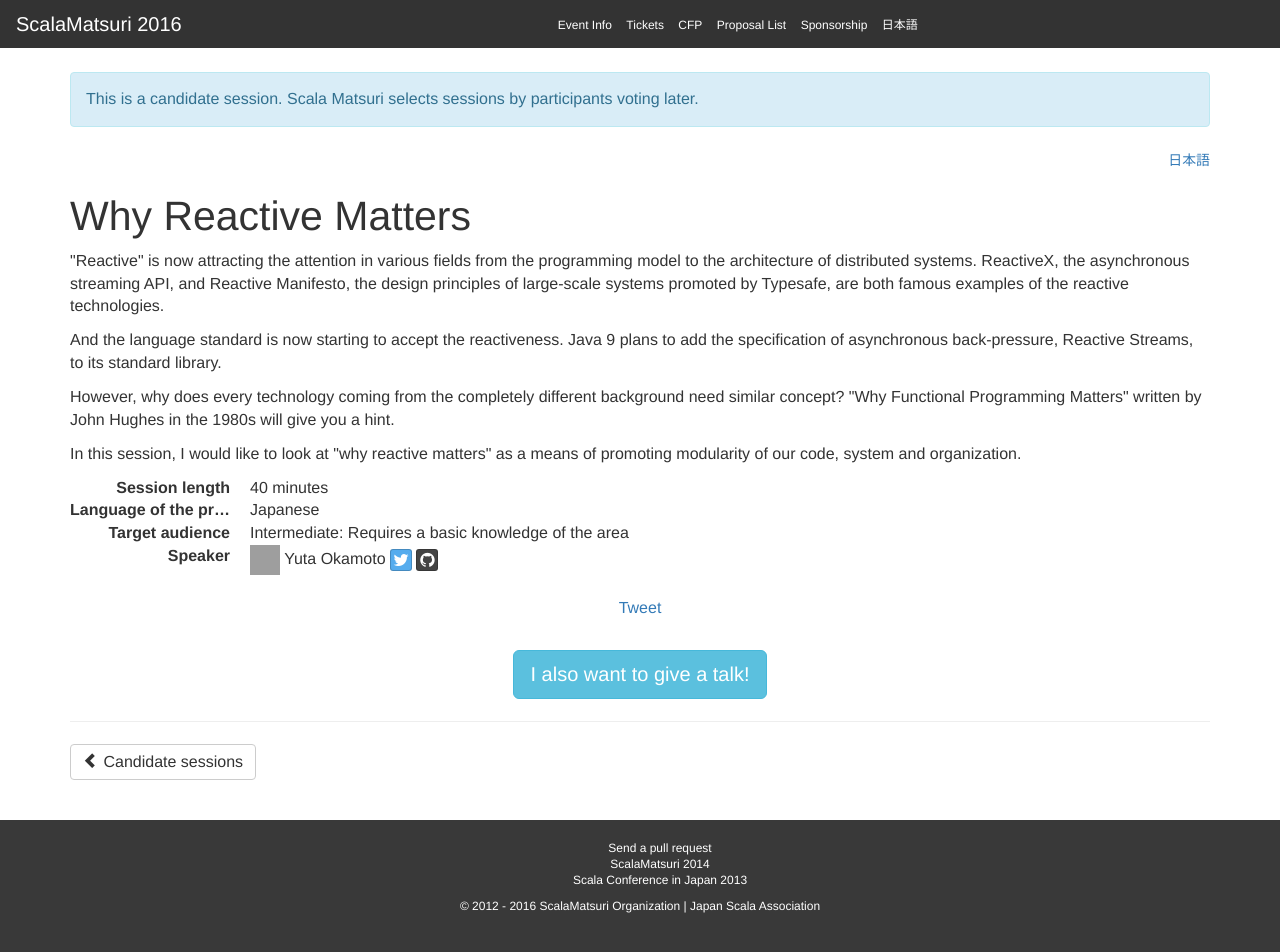
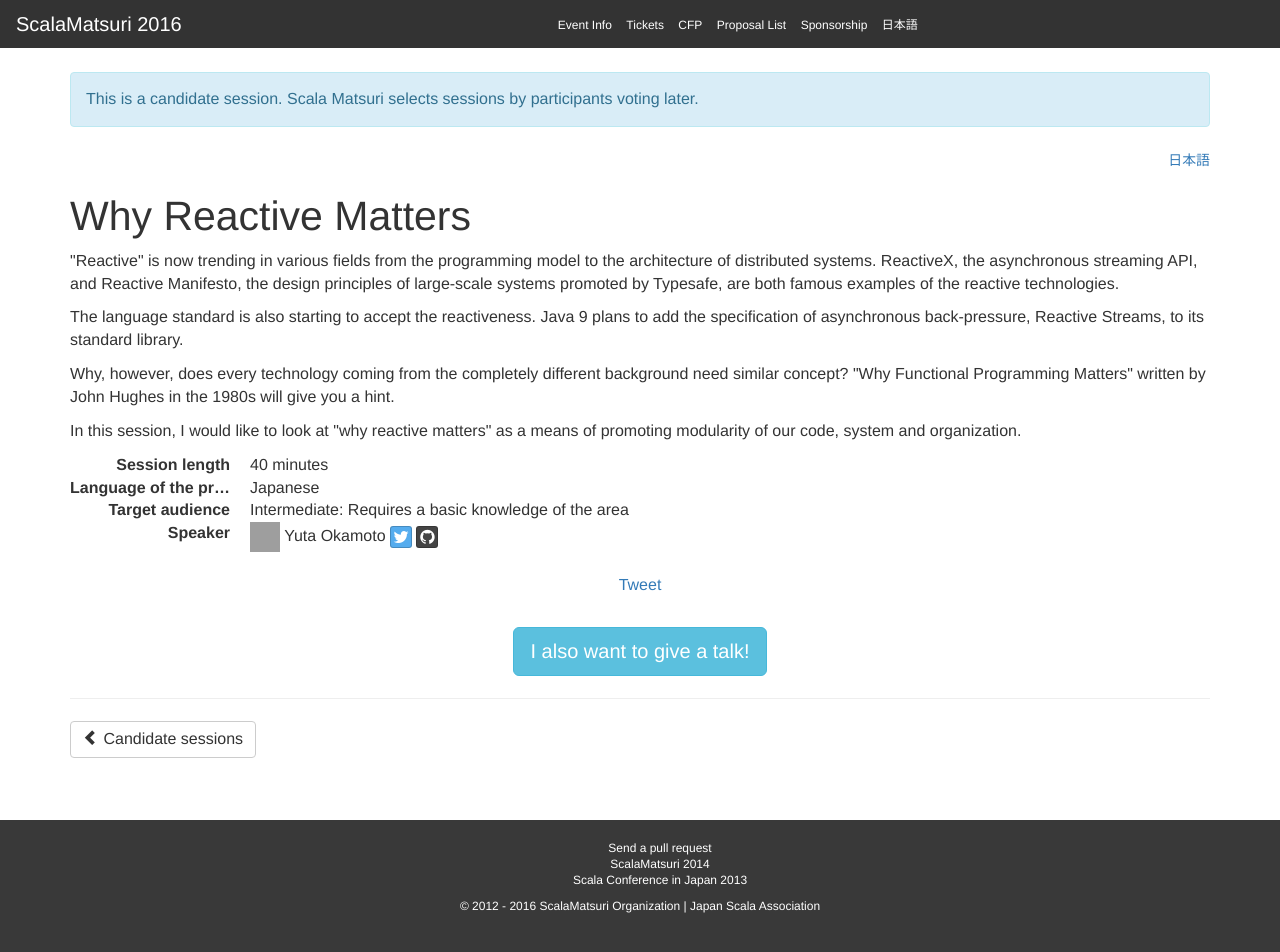
Before and after one commit to scalajp/2016.scalamatsuri.org, a Jekyll site: the page built from _candidates_en/YutaOkamoto_1.html, in a window 1280 px wide and 960 px high. Shown: the top 952 px of the window. Built offline with Jekyll 4.4.1, drawn with Linux system fonts in a browser that asks for light colours; nearby versions of some CDN libraries; comment, search, counter and statistics services are not loaded; grey boxes are pictures that could not be loaded.

Commit message:
apply review comments

```diff
--- a/_candidates_en/YutaOkamoto_1.html
+++ b/_candidates_en/YutaOkamoto_1.html
@@ -8,10 +8,10 @@ twitter: okapies
 github: okapies
 icon: https://pbs.twimg.com/profile_images/596903123647537152/Pc_QnIps_bigger.png
 ---
-<p>"Reactive" is now attracting the attention in various fields from the programming model to the architecture of distributed systems. ReactiveX, the asynchronous streaming API, and Reactive Manifesto, the design principles of large-scale systems promoted by Typesafe, are both famous examples of the reactive technologies.</p>
+<p>"Reactive" is now trending in various fields from the programming model to the architecture of distributed systems. ReactiveX, the asynchronous streaming API, and Reactive Manifesto, the design principles of large-scale systems promoted by Typesafe, are both famous examples of the reactive technologies.</p>
 
-<p>And the language standard is now starting to accept the reactiveness. Java 9 plans to add the specification of asynchronous back-pressure, Reactive Streams, to its standard library.</p>
+<p>The language standard is also starting to accept the reactiveness. Java 9 plans to add the specification of asynchronous back-pressure, Reactive Streams, to its standard library.</p>
 
-<p>However, why does every technology coming from the completely different background need similar concept? "Why Functional Programming Matters" written by John Hughes in the 1980s will give you a hint.</p>
+<p>Why, however, does every technology coming from the completely different background need similar concept? "Why Functional Programming Matters" written by John Hughes in the 1980s will give you a hint.</p>
 
 <p>In this session, I would like to look at "why reactive matters" as a means of promoting modularity of our code, system and organization.</p>
```
